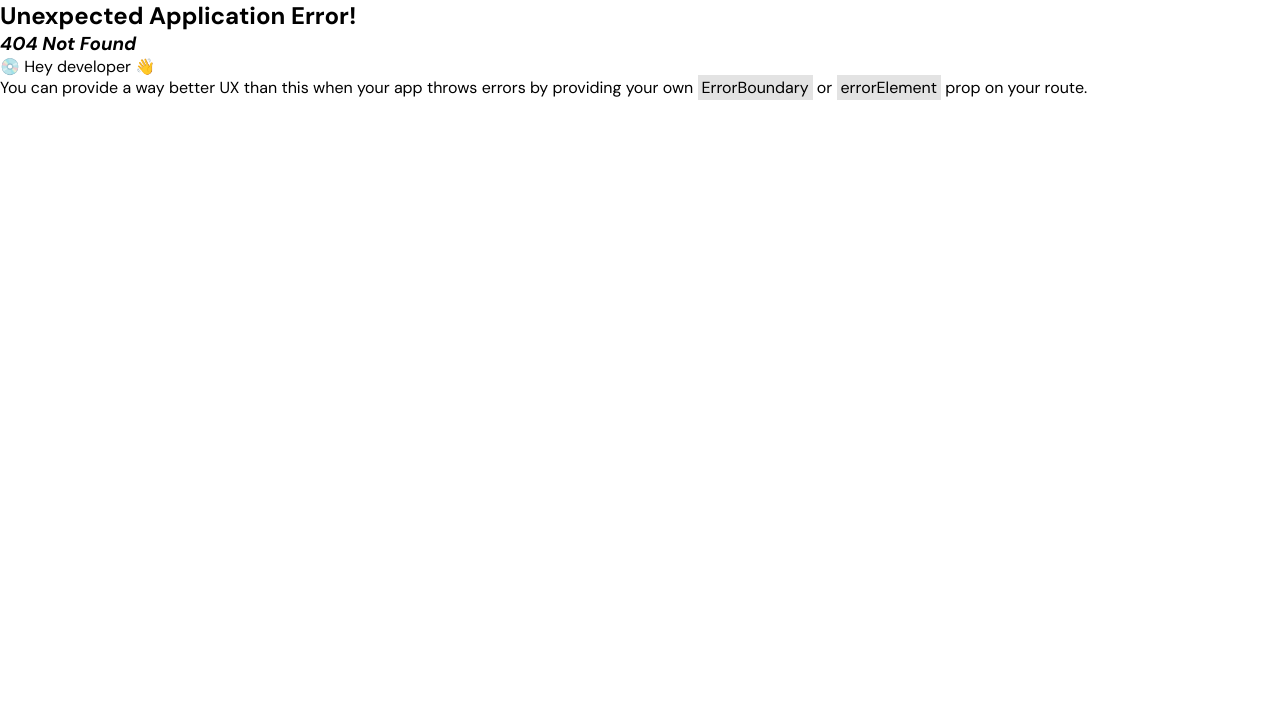
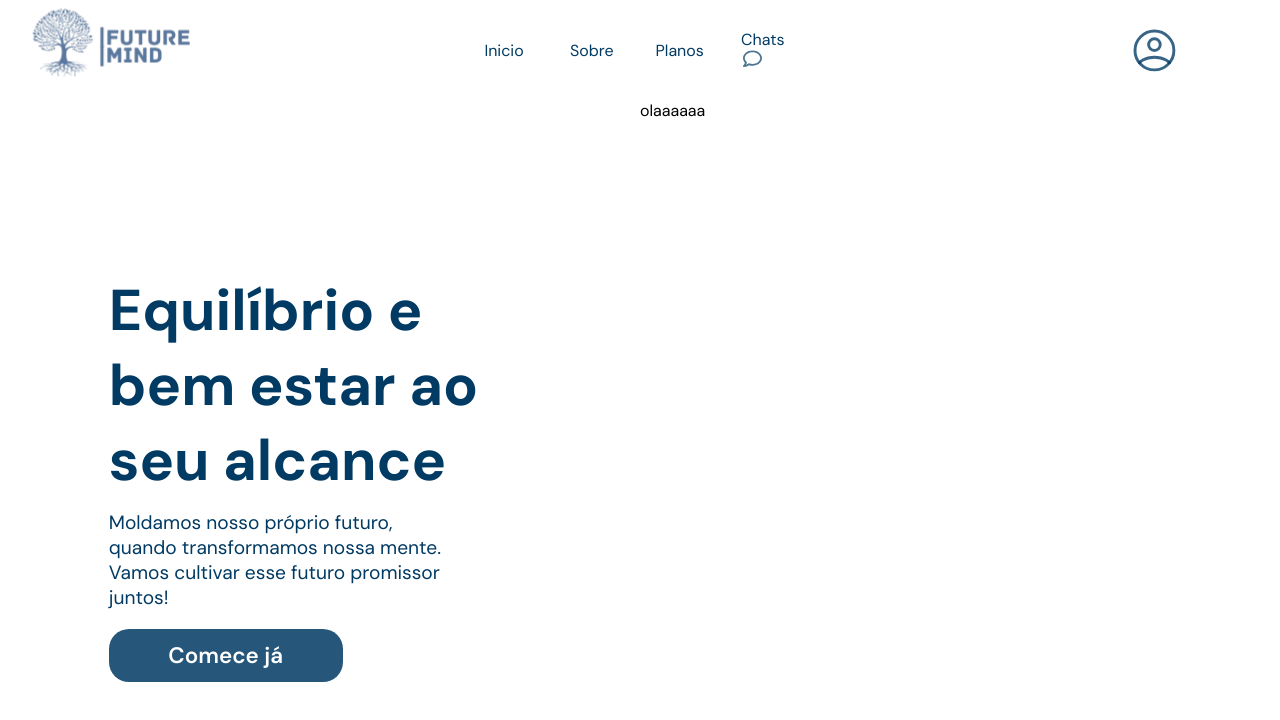
Before and after one commit to BrendaMaganeli/FutureMind-2.0, a React (Vite) app in the folder front/: page /landingPage in a window 1280 px wide. Before the commit this address had no page. Shown: the top 720 px of the page. Built offline with nearby package versions, Linux system fonts and the light colour scheme.

Commit message:
mudanças na landing page

```diff
--- /dev/null
+++ b/front/src/pages/CSS/Landing_page.css
@@ -0,0 +1,64 @@
+.container-geral_landing{
+
+    display: flex;
+    height:845px;
+
+}
+
+.container-geral_landing_esquerda{
+
+    width: 50%;
+    display: flex;
+    flex-direction: column;
+    justify-content: center;
+
+}
+
+.container_info_inicio_landing{
+
+    width: 100%;
+    height: 500px;
+}
+
+.container_h1_equilibrio{
+
+    width: 80%;
+
+    font-size: 1.8em;
+    color: #013A63;
+    padding-left: 17%;
+}
+
+.container_p_moldamos{
+
+    width: 72%;
+    font-size: 1.2em;
+    padding-top: 2%;
+    color: #013A63;
+    padding-left: 17%;
+}
+
+.container_button_comece_ja{
+
+    width: 100%;
+    padding-left: 17%;
+    padding-top: 3%;
+}
+
+.button_comece_ja{
+
+    background-color: #013A63;
+    color: white;
+    border: none;
+    padding: 12px;
+    font-weight: 600;
+    width: 44%;
+    border-radius: 20px;
+    font-size: 1.4em;
+    opacity: 85%;
+}
+
+.container-geral_landing_direita{
+
+    width: 50%;
+}
--- /dev/null
+++ b/front/src/pages/Landing_page.jsx
@@ -0,0 +1,32 @@
+import React from 'react'
+import Navbar from '../Components/Navbar'
+import './CSS/Landing_page.css'
+
+function Landing_page() {
+  return (
+    <div>
+      <Navbar/>
+      <div className="container-geral_landing">
+          <div className="container-geral_landing_esquerda">
+            <div className='container_info_inicio_landing'>
+            <div className='container_h1_equilibrio'>
+              <h1>Equilíbrio e bem estar ao seu alcance</h1>
+            </div>
+            <div className='container_p_moldamos'>
+              <p className='p_moldamos'>Moldamos nosso próprio futuro, quando transformamos
+              nossa mente. Vamos cultivar esse futuro promissor juntos!</p>
+            </div>
+             <div className='container_button_comece_ja'>
+               <button className='button_comece_ja'>Comece já</button>
+             </div>
+             </div>
+          </div>
+          <div className="container-geral_landing_direita">
+             olaaaaaa
+          </div>
+      </div>
+    </div>
+  )
+}
+
+export default Landing_page
--- a/front/src/pages/Plano_saude.jsx
+++ b/front/src/pages/Plano_saude.jsx
@@ -28,7 +28,7 @@ function Plano_saude() {
        </div>
        <div className='container-media-geral'>
         <div className='media_pesquisa'>
-          <h1 className='numeros'>+3.5000</h1>
+          <h1 className='numeros'>+3.500</h1>
           <p className='texto_numero'>Pacientes atendidos</p>
         </div>
         <div className='media_pesquisa'>
--- a/front/src/routes/router.jsx
+++ b/front/src/routes/router.jsx
@@ -9,6 +9,7 @@ import DiarioEmocional from '../pages/DiarioEmocional.jsx'
 import Plano_saude from '../pages/Plano_saude.jsx'
 import Footer from '../Components/Footer.jsx'
 import Navbar from '../Components/Navbar.jsx'
+import Landing_page from '../pages/Landing_page.jsx'
 
 const router = createBrowserRouter([
 {
@@ -51,6 +52,10 @@ const router = createBrowserRouter([
     path: '/nav',
     element: <Navbar />
 },
+{
+    path: '/landingPage',
+    element: <Landing_page/>
+}
 
 ])
 
```
